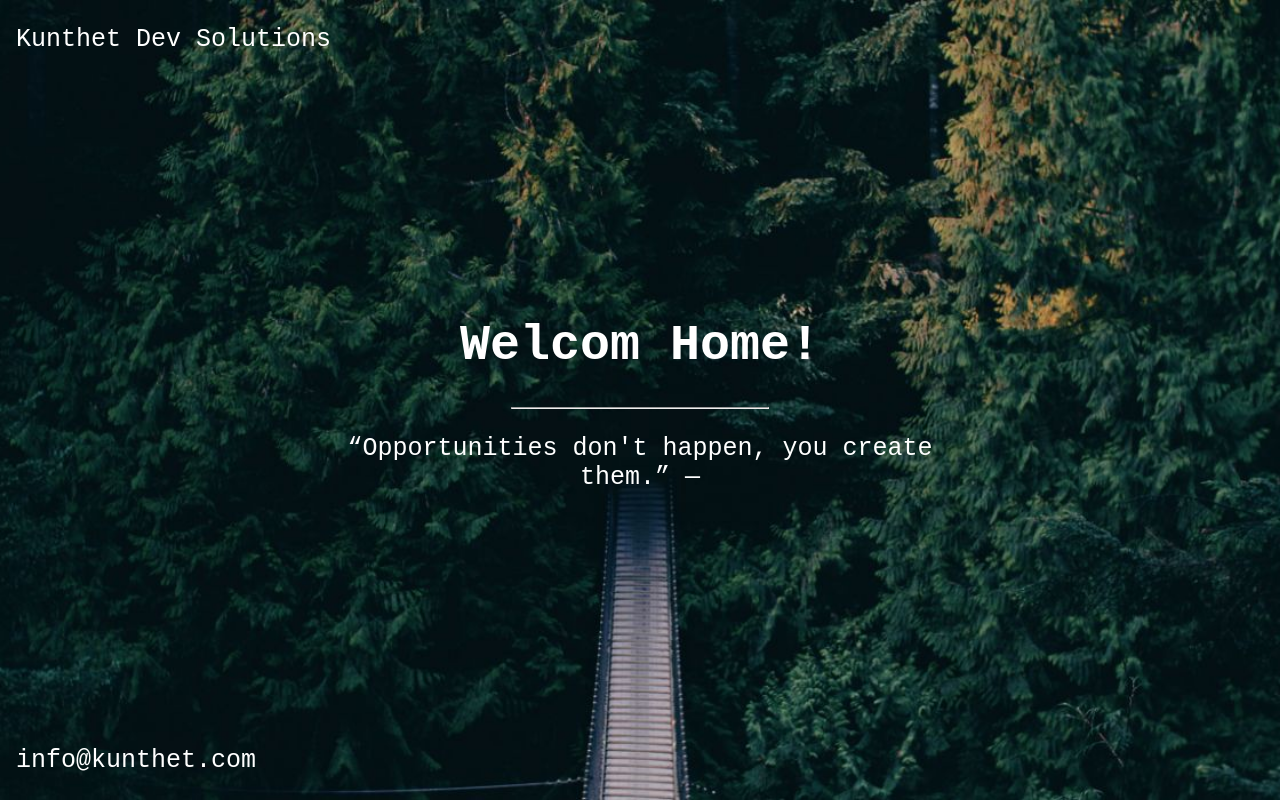
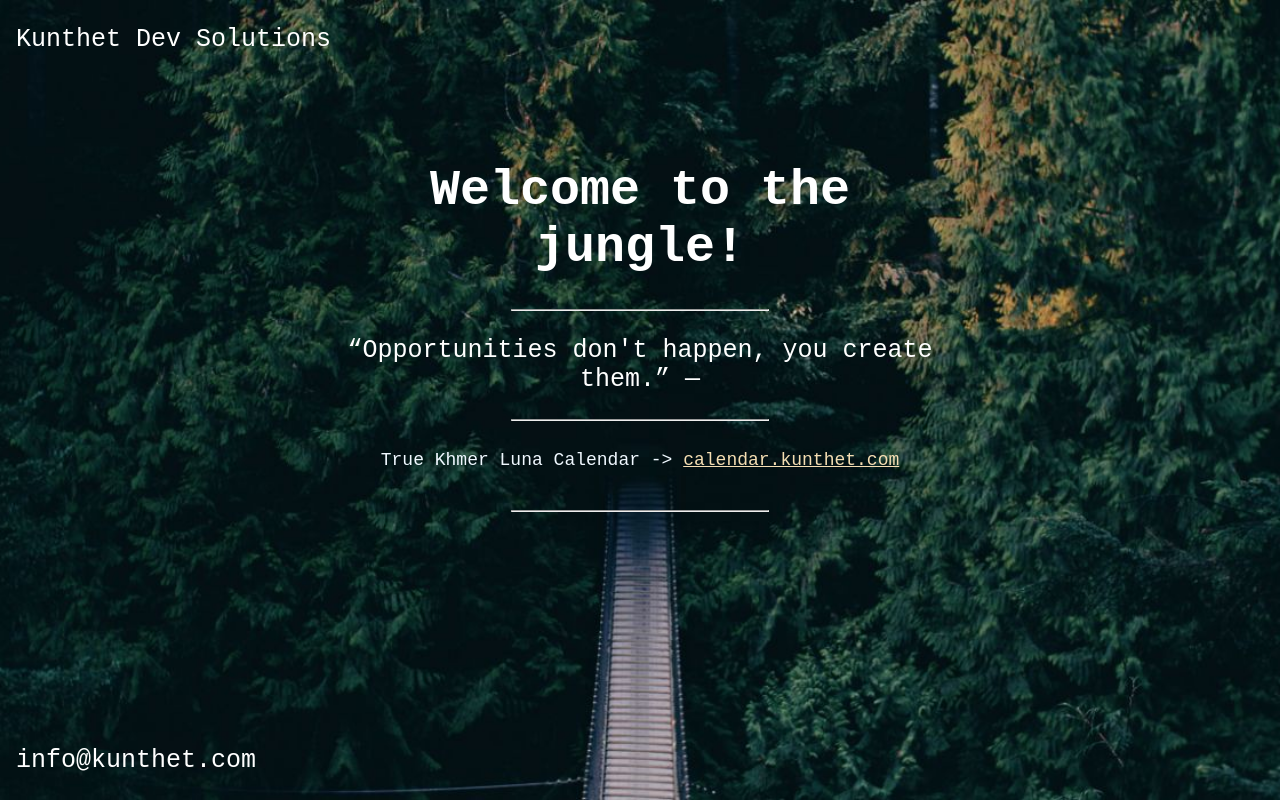
Before and after one commit to kunthet/kunthet-homepage, a plain HTML site: page index.html in a window 1280 px wide. Drawn offline with Linux system fonts and the light colour scheme.

Commit message:
updated 1

```diff
--- a/index.html
+++ b/index.html
@@ -19,10 +19,19 @@
         <p>Kunthet Dev Solutions</p>
       </div>
       <div class="middle">
-        <h1>Welcom Home!</h1>
+        <h1>Welcome to the jungle!</h1>
         <hr />
         <p>“Opportunities don't happen, you create them.” —</p>
+        <hr>
+        <br>
+        <div class="calendar">
+            True Khmer Luna Calendar ->
+            <a href="https://calendar.kunthet.com">calendar.kunthet.com</a>
+            <br><br><br>
+            <hr>
+        </div>
       </div>
+
       <div class="bottomleft">
         <p>info@kunthet.com</p>
       </div>
@@ -58,10 +67,17 @@ body, html {
 
 .middle {
   position: absolute;
-  top: 50%;
+  top: 40%;
   left: 50%;
   transform: translate(-50%, -50%);
   text-align: center;
+}
+.calendar{
+    font-size: large;
+    color: aliceblue;
+}
+.calendar > a {
+    color: wheat;
 }
 
 hr {
```
